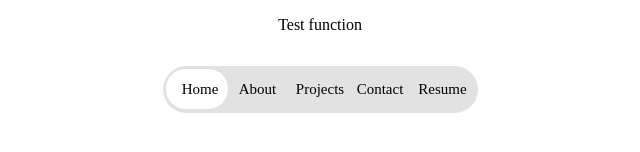
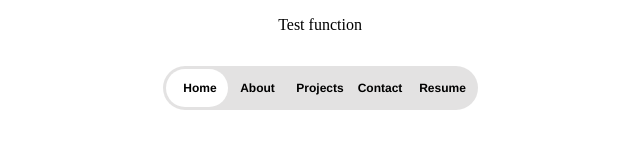
Before and after one commit to leafite/Portfolio, a React (Create React App) app: page / in a window 1280 px wide. Shown: the top 152 px of the page, without its empty margins (320-960 px from the left). Built offline with nearby package versions, Linux system fonts and the light colour scheme.

Commit message:
changed font

```diff
--- a/src/index.css
+++ b/src/index.css
@@ -19,7 +19,9 @@
 }
 
 .navbar ul li a{
-  font-size: 15px;
+  font-family: Helvetica, sans-serif;
+  font-weight: bold;
+  font-size: 12px;
   text-decoration: none;
   color: black;
   padding:15px 0px;
```
